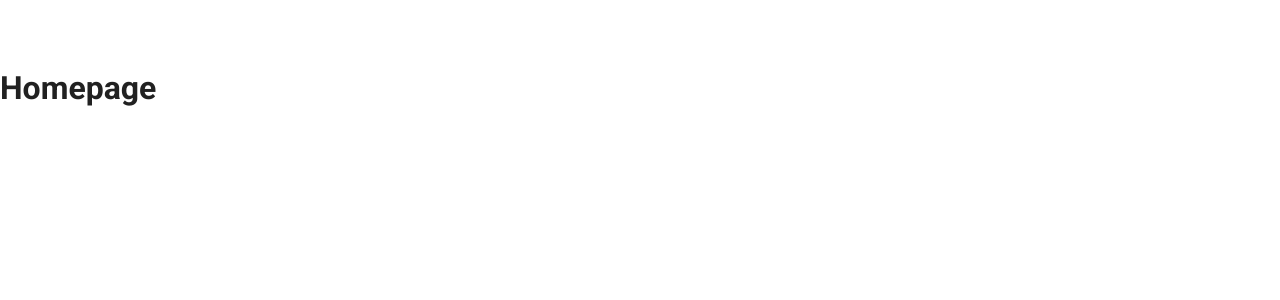
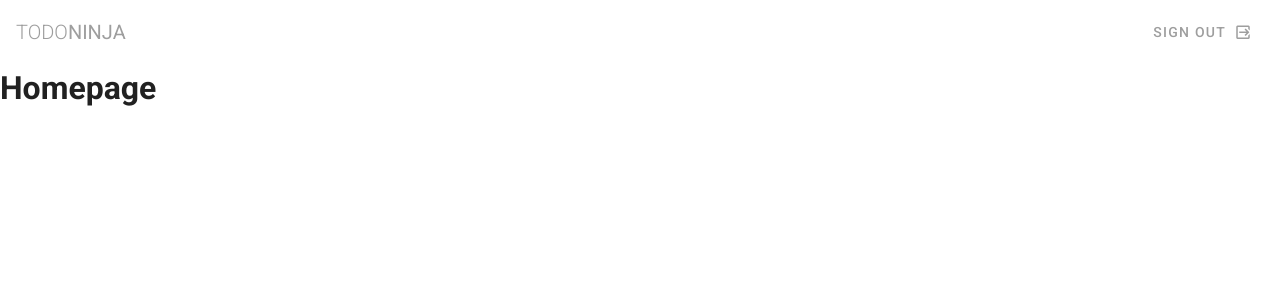
Before and after one commit to crhwebdev-courses/todo-ninja, a Vue app: page / in a window 1280 px wide. Shown: the top 300 px of the page. Built offline with nearby package versions, Linux system fonts and the light colour scheme.

Commit message:
Create a title and logout button on the Navbar component

```diff
--- a/src/components/Navbar.vue
+++ b/src/components/Navbar.vue
@@ -1,6 +1,16 @@
 <template>
   <nav>
-    <v-toolbar flat app></v-toolbar>
+    <v-toolbar flat app>
+      <v-toolbar-title class="text-uppercase grey--text">
+        <span class="font-weight-light">Todo</span>
+        <span>Ninja</span>
+      </v-toolbar-title>
+      <v-spacer></v-spacer>
+      <v-btn text color="grey">
+        <span>Sign Out</span>
+        <v-icon right>mdi-logout-variant</v-icon>
+      </v-btn>
+    </v-toolbar>
   </nav>
 </template>
 
```
